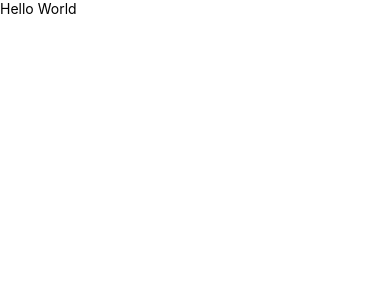
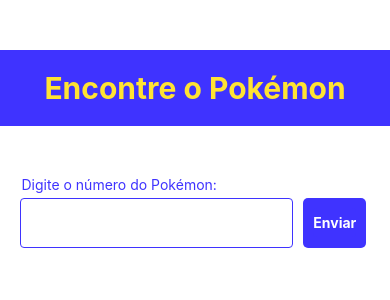
Before and after one commit to SarahSantana/pokemon, a React Native app: screen / in a window 390 px wide. Shown: the top 300 px of the page. Built offline with nearby package versions, Linux system fonts and the light colour scheme.

Commit message:
feat: add input and button

```diff
--- /dev/null
+++ b/App.style.ts
@@ -0,0 +1,4 @@
+import styled from 'styled-components/native'
+
+export const MainContainer = styled.ScrollView`
+`
--- a/App.tsx
+++ b/App.tsx
@@ -4,13 +4,15 @@
   ScrollView,
   Text,
 s} from 'react-native';
+import { MainContainer } from './App.style'
+import Home from './src/screens/Home';
 
 function App(): React.JSX.Element {
   return (
     <SafeAreaView>
-      <ScrollView>
-        <Text>Hello World</Text>
-      </ScrollView>
+      <MainContainer>
+        <Home />
+      </MainContainer>
     </SafeAreaView>
   );
 }
--- /dev/null
+++ b/src/screens/Home.style.ts
@@ -0,0 +1,65 @@
+import styled from "styled-components/native";
+
+export const Title = styled.Text`
+    text-align: center;
+    margin: 50px 0;
+    font-size: 30px;
+    font-weight: bold;
+    color: #FFE333;
+    background: #3F33FF;
+    padding: 20px 0;
+    width: 100%;
+`
+
+export const Container = styled.View`
+    display: flex;
+    align-items: center;
+`
+
+export const Input = styled.TextInput`
+    width: 78%;
+    height: 50px;
+    color: #3F33FF;
+    font-size: 20px;
+    border: solid 1px #3F33FF;
+    background: #fff;
+    padding: 13px;
+    border-radius: 4px;
+    display: flex;
+    align-items: center;
+    justify-content: center;
+`
+
+export const ItemsContainer = styled.View`
+    display: flex;
+    flex-direction: column;
+    justify-content: end;
+    width: 90%;
+`
+
+export const Description = styled.Text`
+    width: 100%;
+    margin-bottom: 5px;
+    margin-left: 2px;
+    color: #3F33FF;
+`
+
+export const InputContainer = styled.View`
+    display: flex;
+    flex-direction: row;
+    gap: 10px;
+`
+
+export const CustomButton = styled.TouchableOpacity`
+    background-color: #3F33FF;
+    padding: 10px;
+    border-radius: 5px;
+`;
+
+export const ButtonText = styled.Text`
+    background-color: #3F33FF;
+    color: #fff;
+    font-weight: bold;
+    border-radius: 4px;
+    padding: 6px 0;
+`;
--- /dev/null
+++ b/src/screens/Home.tsx
@@ -0,0 +1,24 @@
+import { Text } from "react-native"
+import { Title, Container, Input, ItemsContainer, Description, InputContainer, CustomButton, ButtonText } from "./Home.style"
+
+const Home = () => {
+    const onPressButton = () => {
+    }
+
+    return (
+        <Container>
+            <Title>Encontre o Pokémon</Title>
+            <ItemsContainer>
+                <Description>Digite o número do Pokémon:</Description>
+                <InputContainer>
+                    <Input />
+                    <CustomButton onPress={onPressButton}>
+                        <ButtonText>Enviar</ButtonText>
+                    </CustomButton>
+                </InputContainer>
+            </ItemsContainer>
+        </Container>
+    )
+}
+
+export default Home
```
